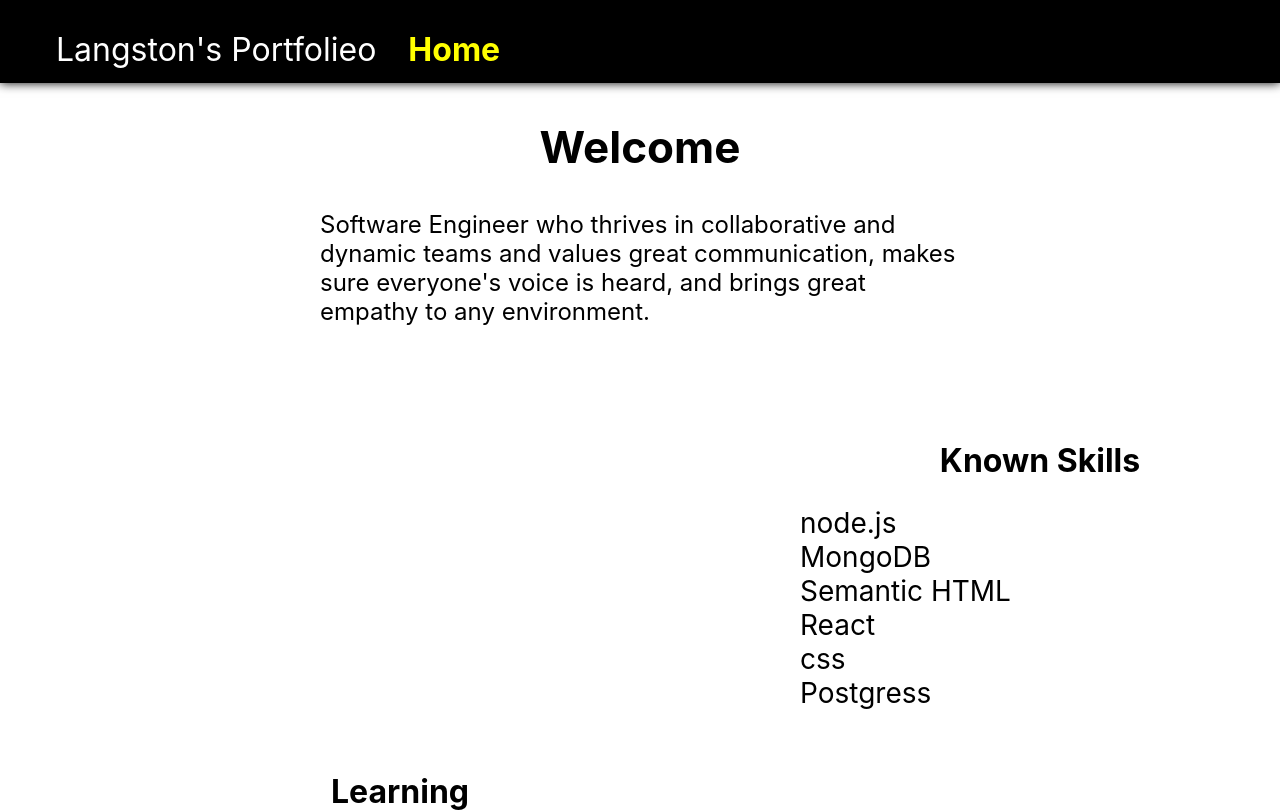
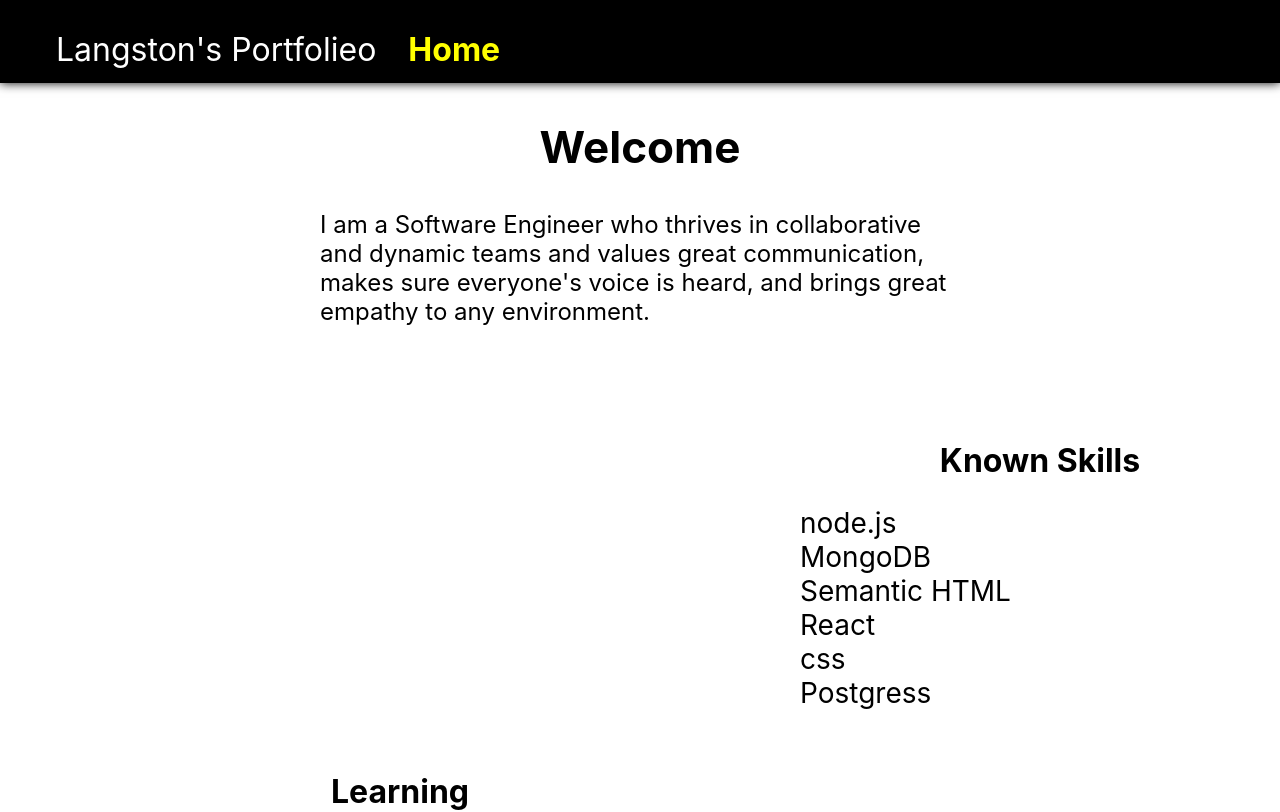
Before and after one commit to langstonBS/myPortfoleo, a React (Create React App) app: page / in a window 1280 px wide. Shown: the top 812 px of the page. Built offline with nearby package versions, Linux system fonts and the light colour scheme.

Commit message:
commit message

```diff
--- a/src/Home/Home.jsx
+++ b/src/Home/Home.jsx
@@ -9,7 +9,7 @@ const Home = () => {
 
             <section className="introduction">
                 <h1>Welcome</h1>
-                <p>Software Engineer who thrives in collaborative and dynamic teams and values great communication, makes sure everyone's voice is heard, and brings great empathy to any environment.</p>
+                <p>I am a Software Engineer who thrives in collaborative and dynamic teams and values great communication, makes sure everyone's voice is heard, and brings great empathy to any environment.</p>
             </section>
 
 
```
